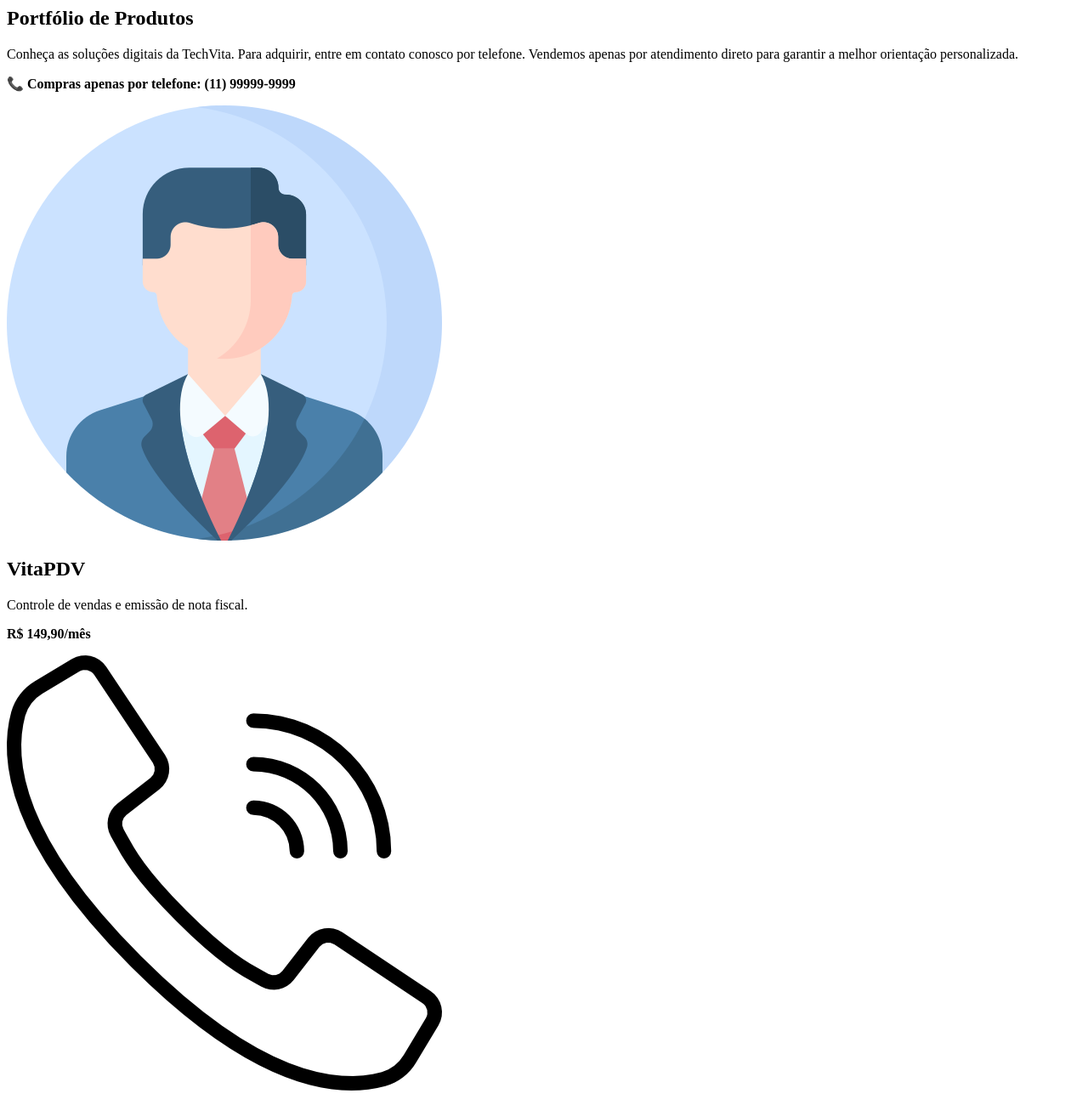
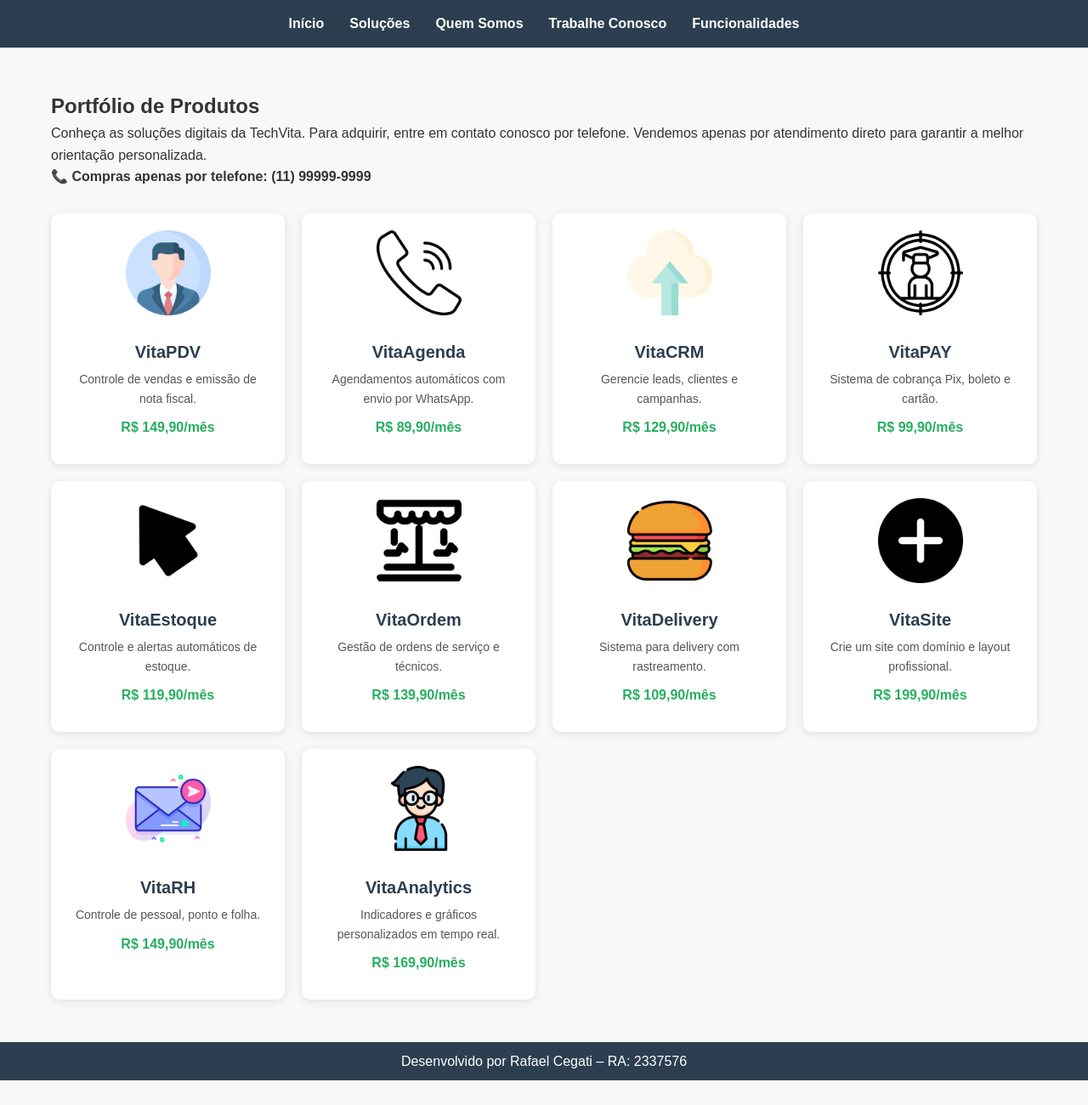
Before and after one commit to White-KD/TECHVITA, a plain HTML site: page portfolio.html in a window 1280 px wide. Shown: the top 1300 px of the page at 85% size. After the commit the page ends 1271 px from the top, so only its background shows below. Drawn offline with Linux system fonts and the light colour scheme.

Commit message:
portfolio.html

```diff
--- a/portfolio.html
+++ b/portfolio.html
@@ -1,3 +1,24 @@
+<!DOCTYPE html>
+<html lang="pt-br">
+<head>
+  <meta charset="UTF-8" />
+  <meta name="viewport" content="width=device-width, initial-scale=1.0"/>
+  <title>Portfólio de Produtos - TechVita</title>
+  <link rel="stylesheet" href="style.css">
+</head>
+<body>
+  <header>
+    <nav class="menu">
+      <ul>
+        <li><a href="index.html">Início</a></li>
+        <li><a href="portfolio.html">Soluções</a></li>
+        <li><a href="quem-somos.html">Quem Somos</a></li>
+        <li><a href="trabalhe-conosco.html">Trabalhe Conosco</a></li>
+        <li><a href="funcionalidades.html">Funcionalidades</a></li>
+      </ul>
+    </nav>
+  </header>
+
   <main class="container">
     <section>
       <h1>Portfólio de Produtos</h1>
@@ -77,3 +98,9 @@
       </div>
     </section>
   </main>
+
+  <footer>
+    <p>Desenvolvido por Rafael Cegati – RA: 2337576</p>
+  </footer>
+</body>
+</html>
```
Lines whose indentation alone changed are shown as unchanged.
